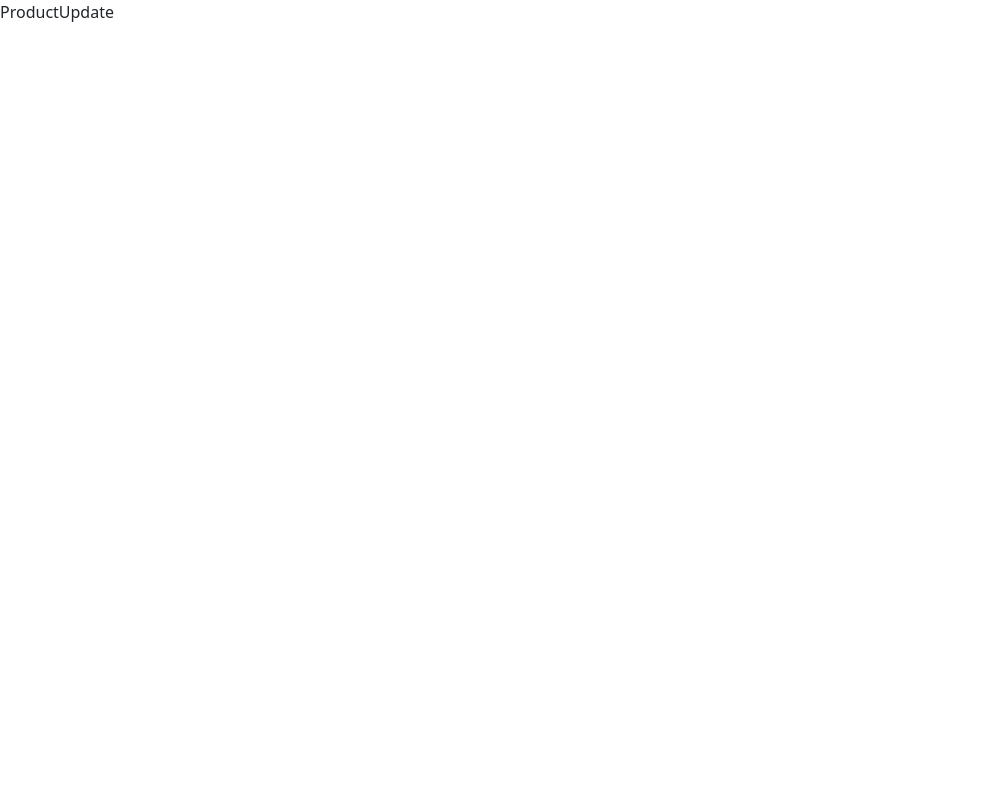
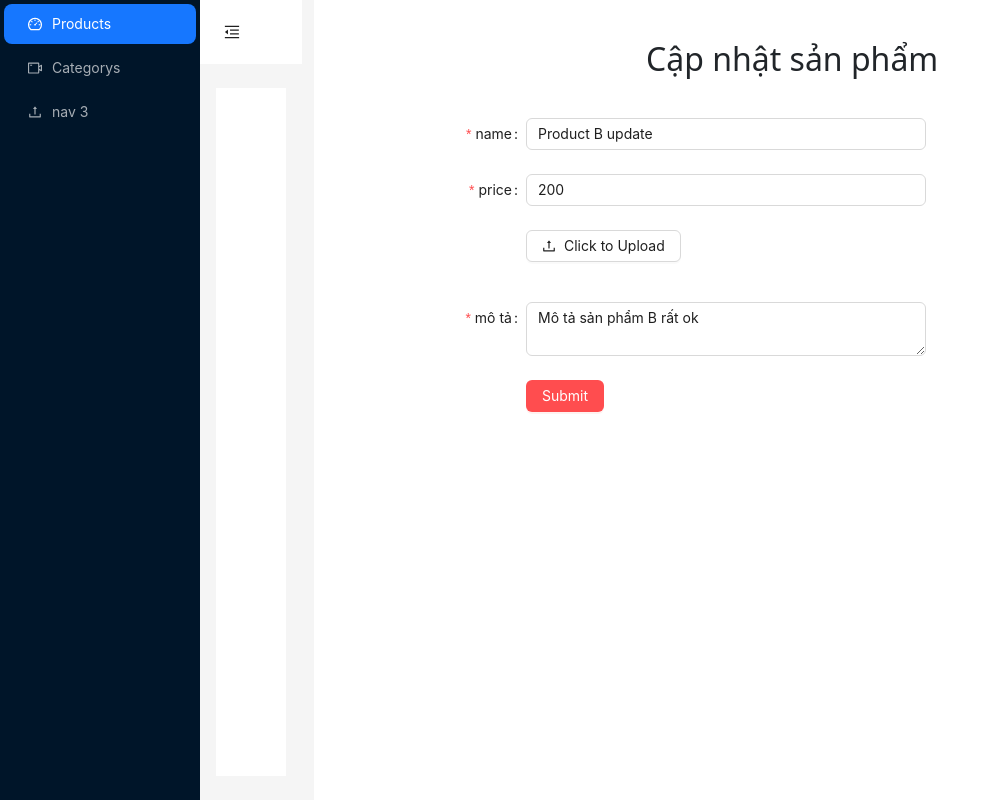
Before and after one commit to Thandinhcong/React-TS, a React (Vite) app: page /admin/update/2 in a window 1280 px wide. Shown: the whole page, without its empty margins (0-998 px from the left). Built offline with nearby package versions, Linux system fonts and the light colour scheme; data requests are answered from the project's data file.

Commit message:
update products

```diff
--- a/db.json
+++ b/db.json
@@ -1,18 +1,10 @@
 {
   "products": [
     {
-      "id": 1,
-      "name": "Product A",
-      "price": 100,
-      "description": "Mô tả sản phẩm A",
-      "image": "haha"
-    },
-    {
-      "id": 2,
-      "name": "Product B",
+      "name": "Product B update",
       "price": 200,
-      "description": "Mô tả sản phẩm B",
-      "image": "haha"
+      "description": "Mô tả sản phẩm B rất ok",
+      "id": 2
     },
     {
       "name": "Product C",
--- a/src/components/admin/ProductList.tsx
+++ b/src/components/admin/ProductList.tsx
@@ -1,6 +1,6 @@
 import React from 'react'
 import MenuBar from '../layout/admin/menuBar'
-import { Table, Skeleton, Button, Popconfirm } from 'antd';
+import { Table, Skeleton, Button, Popconfirm, Image } from 'antd';
 import { useDeleteProductMutation, useGetProductsQuery } from '../../api/ProductApi';
 import { Link } from 'react-router-dom';
 
@@ -39,6 +39,7 @@ const ProductList = () => {
             key: "image",
             title: 'image',
             dataIndex: 'image',
+            render: (text: string) => <Image src={text} width={80} />
         },
         {
             key: "actions",
@@ -53,10 +54,11 @@ const ProductList = () => {
                             cancelText="no"
                             okText="yes"
                         >
-                            <Button danger type='primary' className='m-2'>Delete</Button>
-
+                            <Button danger type='primary' className='m-2'>
+                                Delete
+                            </Button>
                         </Popconfirm >
-                        <Button type='primary' >Update</Button>
+                        <Button type='primary' ><Link to={`/admin/update/${id}`}>update</Link></Button>
                     </>
                 )
             }
--- a/src/components/admin/ProductUpdate.tsx
+++ b/src/components/admin/ProductUpdate.tsx
@@ -1,11 +1,130 @@
-import React from 'react'
+import React, { useEffect } from 'react';
+import { Button, message, Form, Input, Upload, Skeleton } from 'antd';
+import { UploadOutlined } from '@ant-design/icons';
+import type { UploadProps } from 'antd';
+import MenuBar from '../layout/admin/menuBar';
+import { useAddProductMutation, useGetByIdQuery, useUpdateProductMutation } from '../../api/ProductApi';
+import { useNavigate, useParams } from 'react-router-dom';
 
-type Props = {}
 
-const ProductUpdate = (props: Props) => {
+const ProductAdd = () => {
+    const navigate = useNavigate();
+    const { id } = useParams();
+    const [updateProduct, { isLoading: isUpdateLoading }] = useUpdateProductMutation();
+    const { data: productData, isLoading } = useGetByIdQuery(id || "");
+    const [form] = Form.useForm();
+    console.log("product", productData);
+
+    useEffect(() => {
+        form.setFieldsValue({
+            name: productData?.name,
+            price: productData?.price,
+            description: productData?.description,
+            image: productData?.image,
+        })
+    }, [productData])
+    if (isLoading) return <Skeleton loading />
+    const onFinish = (values: any) => {
+        updateProduct({
+            ...values,
+            id: id
+        })
+            .unwrap()
+            .then(() => {
+                return navigate('/admin')
+            })
+        console.log('Success:', values);
+    };
+
+    const onFinishFailed = (errorInfo: any) => {
+        console.log('Failed:', errorInfo);
+    };
+
+    type FieldType = {
+        name?: string;
+        price?: string;
+        description?: string;
+        image?: string;
+    };
+    const props: UploadProps = {
+        name: 'file',
+        action: 'https://www.mocky.io/v2/5cc8019d300000980a055e76',
+        headers: {
+            authorization: 'authorization-text',
+        },
+        onChange(info) {
+            if (info.file.status !== 'uploading') {
+                console.log(info.file, info.fileList);
+            }
+            if (info.file.status === 'done') {
+                message.success(`${info.file.name} file uploaded successfully`);
+            } else if (info.file.status === 'error') {
+                message.error(`${info.file.name} file upload failed.`);
+            }
+        },
+    };
     return (
-        <div>ProductUpdate</div>
+        <div className='row row-cols-2'>
+            <MenuBar />
+            <div className='col-9'>
+                <h2 className=' mt-10 ms-80 mb-10'>Cập nhật sản phẩm</h2>
+                <Form
+                    form={form}
+                    name="basic"
+                    labelCol={{ span: 8 }}
+                    wrapperCol={{ span: 16 }}
+                    style={{ maxWidth: 600 }}
+                    initialValues={{ remember: true }}
+                    onFinish={onFinish}
+                    onFinishFailed={onFinishFailed}
+                    autoComplete="off"
+                >
+                    <Form.Item<FieldType>
+                        label="name"
+                        name="name"
+                        rules={[
+                            { required: true, message: 'Please input your username!' },
+                            { min: 5, message: 'Tối thiểu 5 kí tự!' },
+                        ]}
+                    >
+                        <Input />
+                    </Form.Item>
+
+                    <Form.Item<FieldType>
+                        label="price"
+                        name="price"
+                        rules={[
+                            { required: true, message: 'Please input your price!' }
+                        ]}
+                    >
+                        <Input />
+                    </Form.Item>
+                    <Upload {...props}
+                        className='ml-[200px]' >
+                        <Button className='mb-10' icon={<UploadOutlined />}>Click to Upload</Button>
+                    </Upload>
+                    <Form.Item<FieldType>
+                        label="mô tả"
+                        name="description"
+                        rules={[
+                            { required: true, message: 'Vui lòng nhập mô tả!' },
+                            { min: 20, message: 'Tối thiểu 10 kí tự!' },
+                        ]}
+                    >
+                        <Input.TextArea />
+                    </Form.Item>
+
+
+                    <Form.Item wrapperCol={{ offset: 8, span: 16 }}>
+                        <Button type="primary" danger htmlType="submit">
+                            Submit
+                        </Button>
+                    </Form.Item>
+                </Form>
+
+            </div>
+        </div>
     )
 }
 
-export default ProductUpdate
+export default ProductAdd
```
